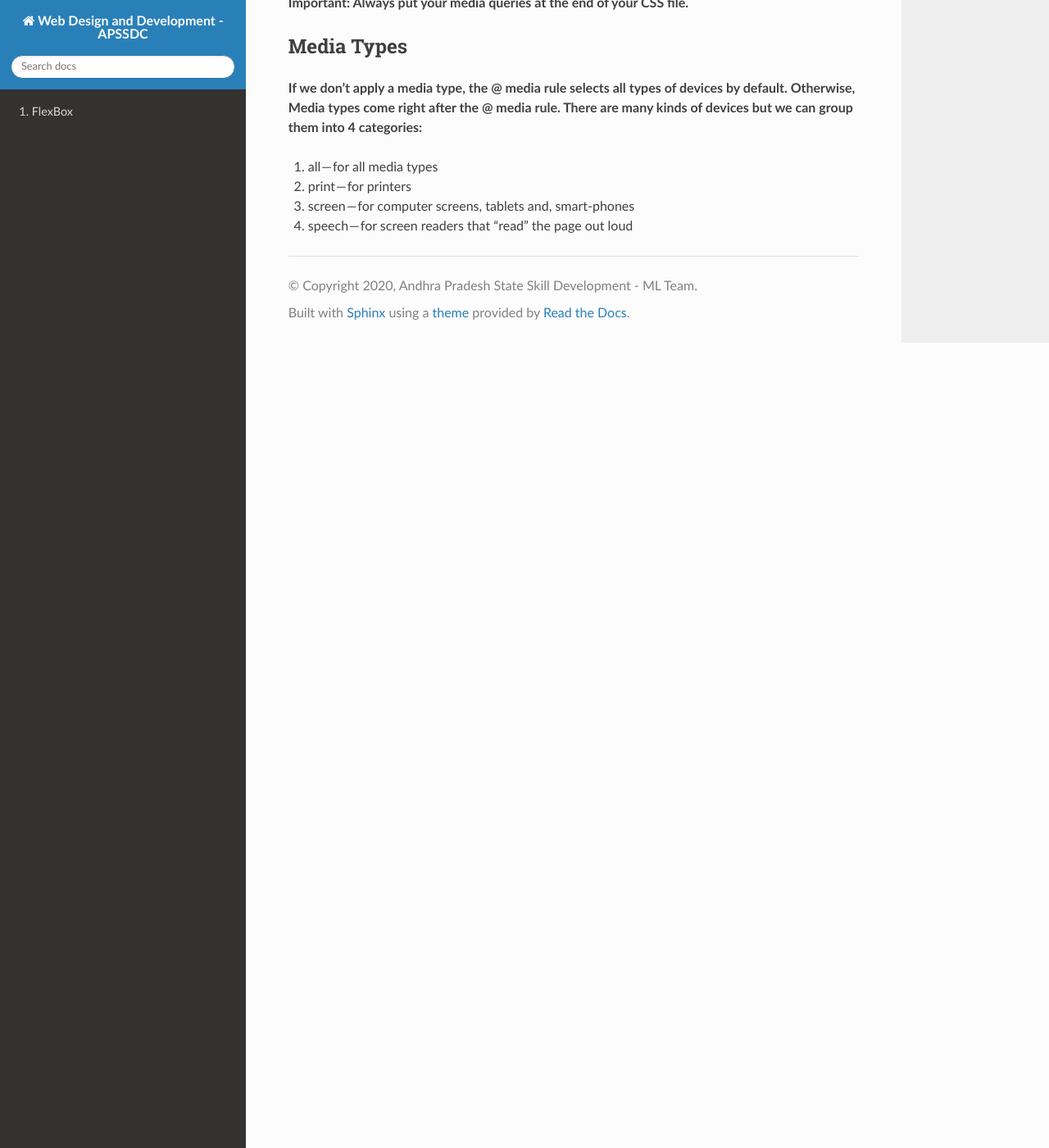
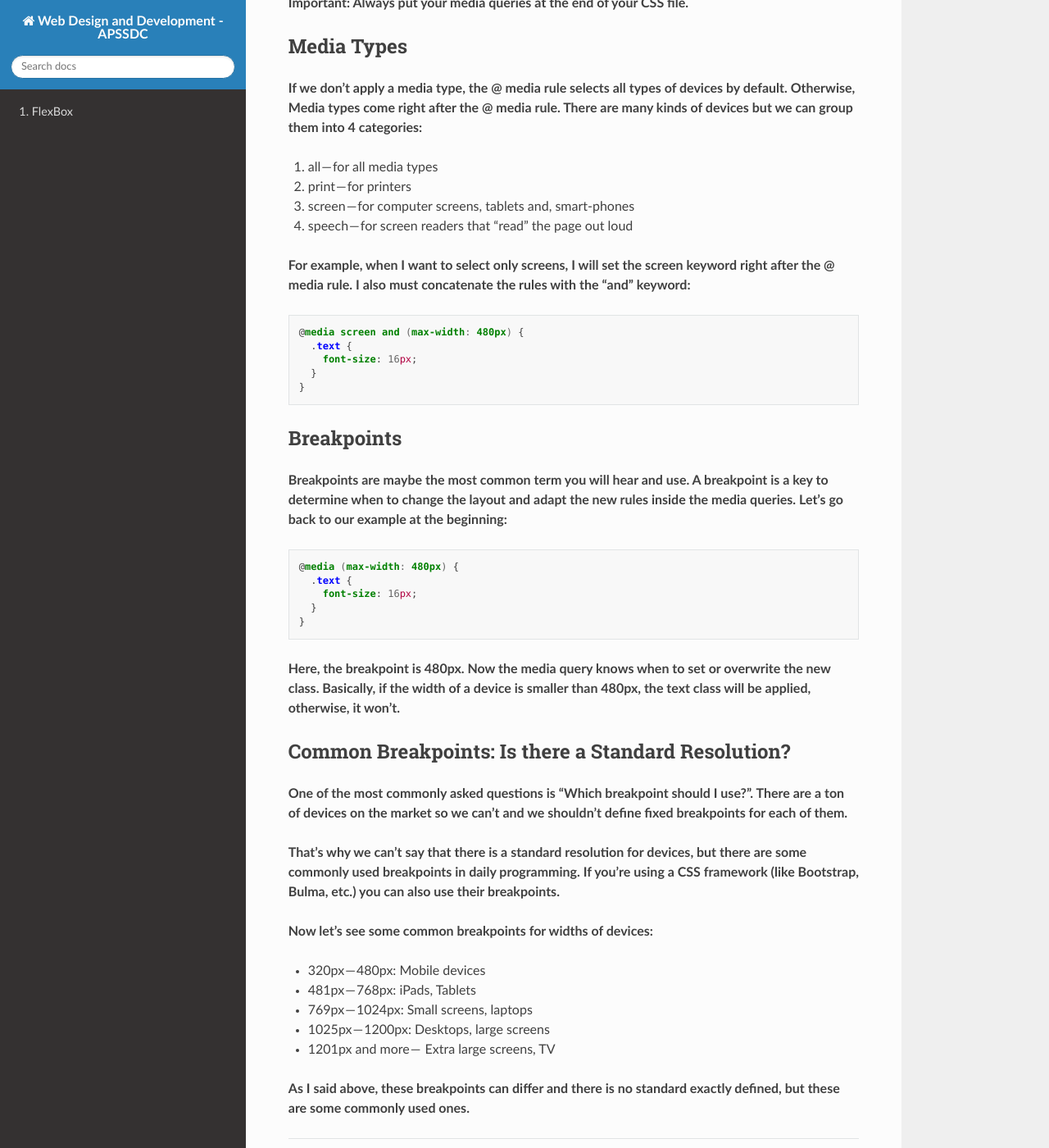
Before and after one commit to phanispeaks/second, a Sphinx documentation site: the page built from docs/MediaQueries.md, in a window 1280 px wide and 1400 px high, scrolled down 1449 px. Shown: the whole window at 82% size. Built offline with Sphinx 7.4.7 and the Read the Docs theme 2.0.0, drawn with Linux system fonts in a browser that asks for light colours.

Commit message:
Update MediaQueries.md

````diff
--- a/docs/MediaQueries.md
+++ b/docs/MediaQueries.md
@@ -52,3 +52,42 @@ We **start defining media queries with @media rule and later include CSS rules i
 2. print — for printers
 3. screen — for computer screens, tablets and, smart-phones
 4. speech — for screen readers that “read” the page out loud
+
+**For example, when I want to select only screens, I will set the screen keyword right after the @ media rule. I also must concatenate the rules with the “and” keyword:**
+
+
+```css
+@media screen and (max-width: 480px) {
+  .text {
+    font-size: 16px;
+  }
+}
+```
+
+## Breakpoints
+**Breakpoints are maybe the most common term you will hear and use. A breakpoint is a key to determine when to change the layout and adapt the new rules inside the media queries. Let’s go back to our example at the beginning:**
+
+```css
+@media (max-width: 480px) {
+  .text {
+    font-size: 16px;
+  }
+}
+```
+
+**Here, the breakpoint is 480px. Now the media query knows when to set or overwrite the new class. Basically, if the width of a device is smaller than 480px, the text class will be applied, otherwise, it won’t.**
+
+## Common Breakpoints: Is there a Standard Resolution?
+**One of the most commonly asked questions is “Which breakpoint should I use?”. There are a ton of devices on the market so we can’t and we shouldn’t define fixed breakpoints for each of them.**
+
+**That’s why we can’t say that there is a standard resolution for devices, but there are some commonly used breakpoints in daily programming. If you’re using a CSS framework (like Bootstrap, Bulma, etc.) you can also use their breakpoints.**
+
+**Now let’s see some common breakpoints for widths of devices:**
+
+* 320px — 480px: Mobile devices
+* 481px — 768px: iPads, Tablets
+* 769px — 1024px: Small screens, laptops
+* 1025px — 1200px: Desktops, large screens
+* 1201px and more —  Extra large screens, TV
+
+**As I said above, these breakpoints can differ and there is no standard exactly defined, but these are some commonly used ones.**
````
